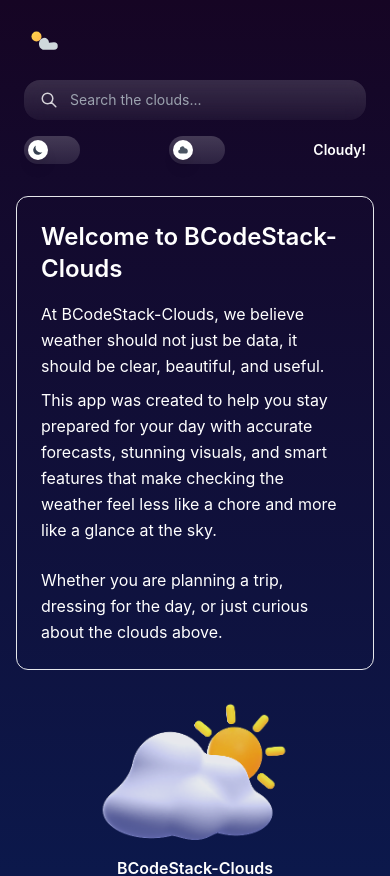
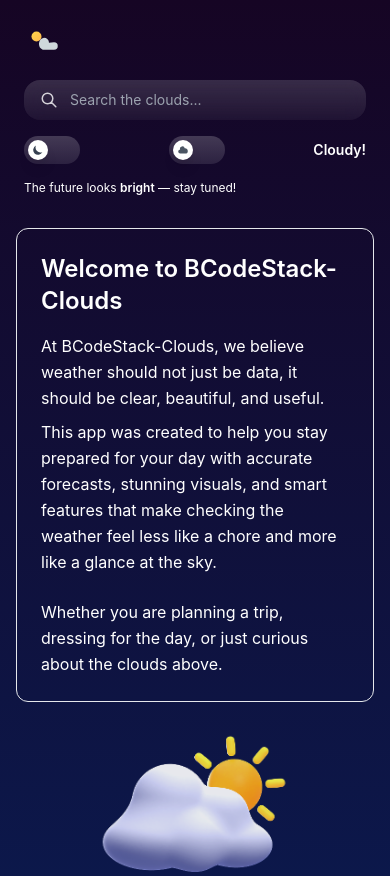
Before and after one commit to BethelHills/Weather-Forecast-Dashboard, a React (Vite) app: page / in a window 390 px wide. Shown: the top 876 px of the page. Built offline with nearby package versions, Linux system fonts and the light colour scheme.

Commit message:
Make 'The future looks bright' text visible on mobile view

```diff
--- a/src/pages/HomeDark.jsx
+++ b/src/pages/HomeDark.jsx
@@ -132,7 +132,7 @@
           <p className="text-sm font-semibold">{weatherStatus}!</p>
 
           {/* Right text */}
-          <p className="text-white/70 hidden lg:block">
+          <p className="text-white/70 text-xs sm:text-sm">
             The future looks <span className="font-semibold text-white">bright</span> — stay tuned!
           </p>
 
```
